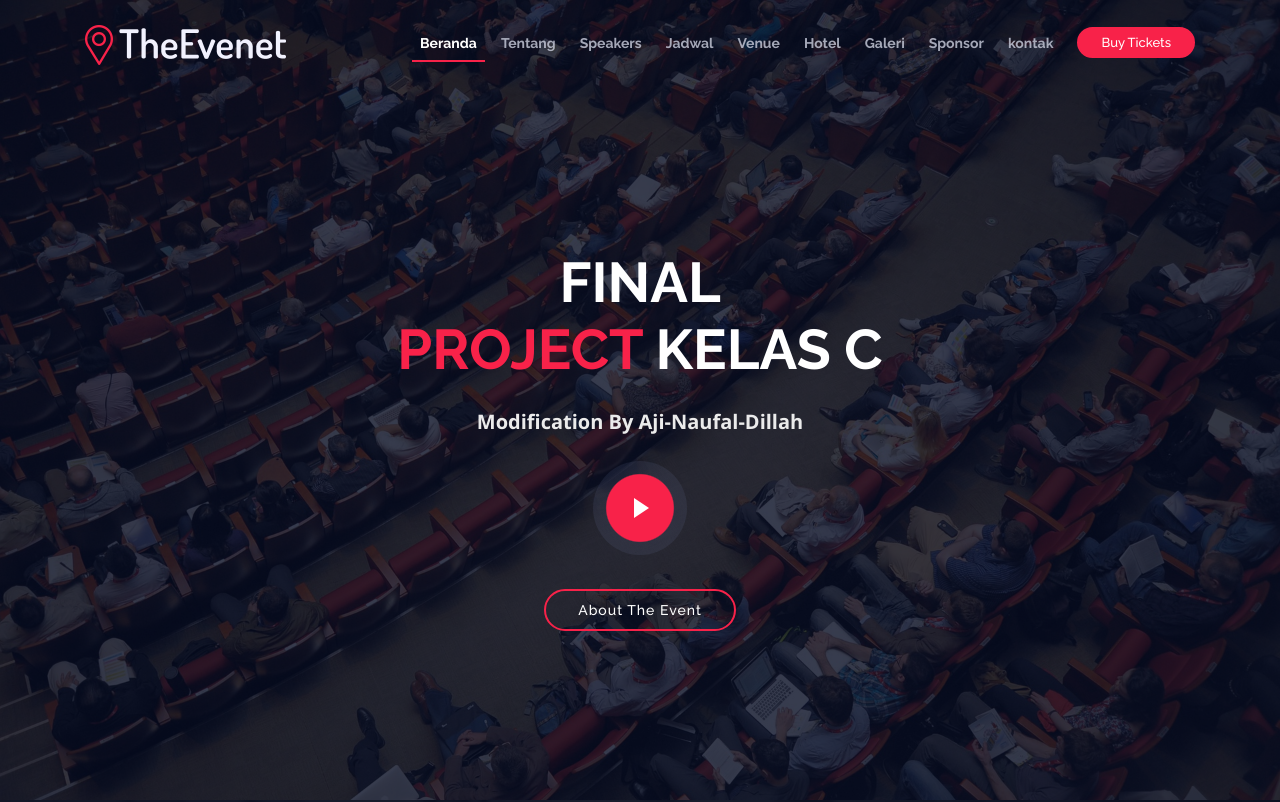
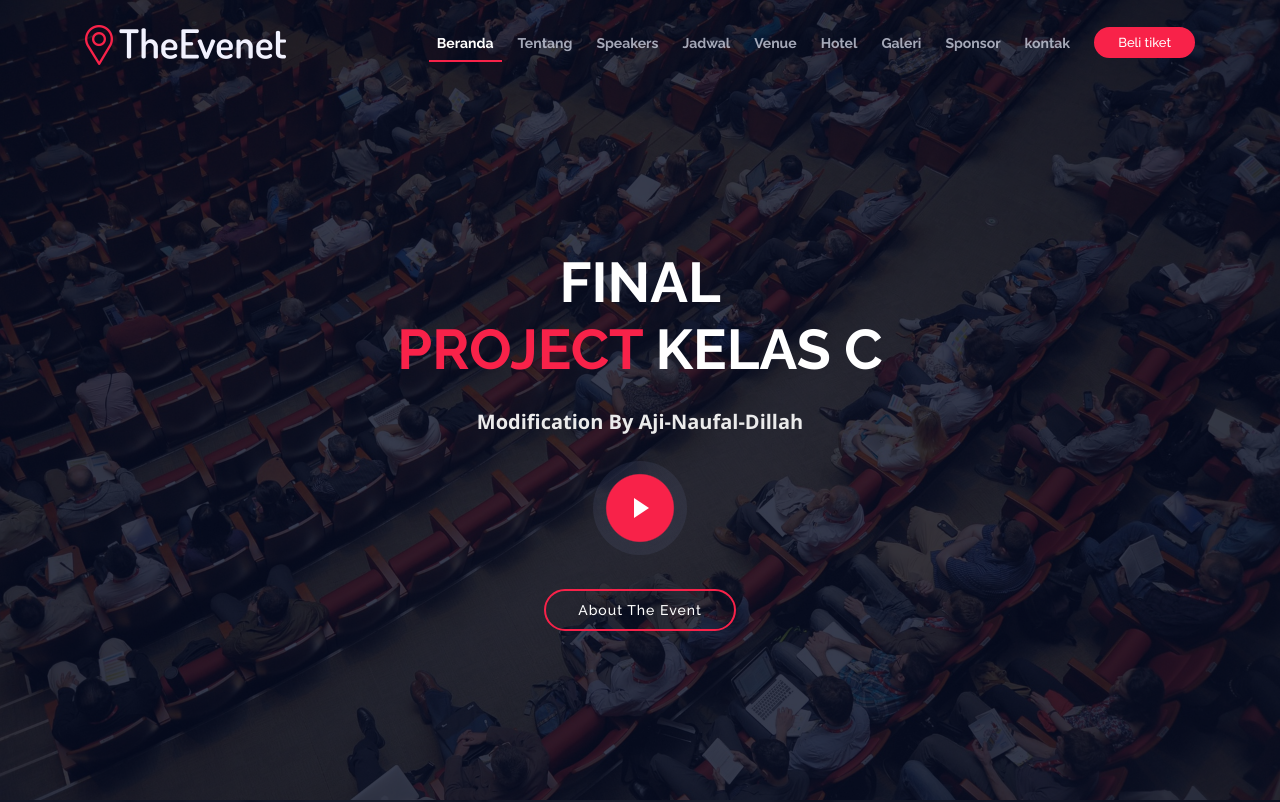
Before and after one commit to mnajihurrahman/mnajihurrahman.github.io, a plain HTML site: page index.html in a window 1280 px wide. Shown: the top 802 px of the page. Drawn offline with nearby package versions, Linux system fonts and the light colour scheme.

Commit message:
versi 13

```diff
--- a/index.html
+++ b/index.html
@@ -60,7 +60,7 @@
           <li><a href="#gallery">Galeri</a></li>
           <li><a href="#supporters">Sponsor</a></li>
           <li><a href="#contact">kontak</a></li>
-          <li class="buy-tickets"><a href="#buy-tickets">Buy Tickets</a></li>
+          <li class="buy-tickets"><a href="#buy-tickets">Beli tiket</a></li>
         </ul>
       </nav><!-- #nav-menu-container -->
     </div>
```
